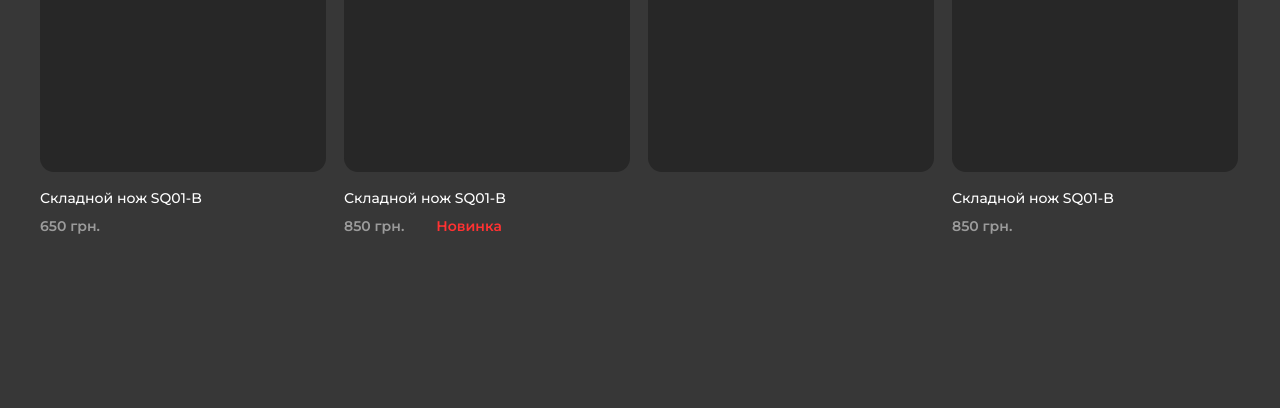
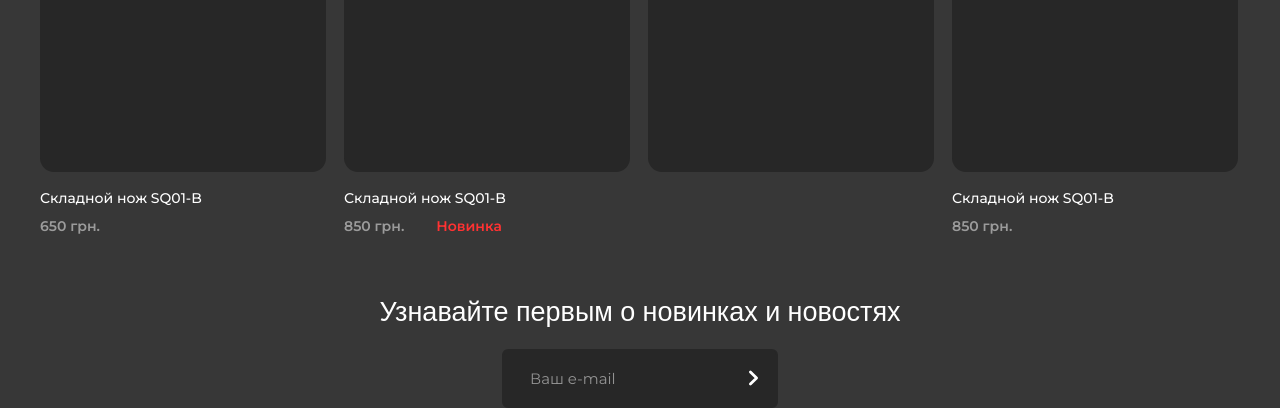
Before and after one commit to pogrebniy89/tuotown, a plain HTML site: page index.html in a window 1280 px wide. Shown: the part 1595-2003 px from the top of the page. Before the commit the page ends 1836 px from the top, so only its background shows below. Drawn offline with nearby package versions, Linux system fonts and the light colour scheme.

Commit message:
final section-4

```diff
--- a/index.html
+++ b/index.html
@@ -95,7 +95,7 @@
         </div>
     </div>
 </section>
-<div class="section-3">
+<section class="section-3">
     <div class="container">
         <div class="wrap-section-3">
             <ul class="catalog-section-3">
@@ -185,8 +185,20 @@
             </ul>
         </div>
     </div>
+</section>
+<section class="section-4">
+<div class="container">
+    <div class="wrap-section-4">
+        <span>Узнавайте первым о новинках и новостях</span>
+        <div class="send-email-4">
+            <form action="#w">
+                <input type="email" id="email-s-4" placeholder="Ваш e-mail">
+                <button id="submit-s-4"></button>
+            </form>
+        </div>
+    </div>
 </div>
-
+</section>
 
 <script src="js/script.js"></script>
 </body>
--- /dev/null
+++ b/scss/_section-4.scss
@@ -0,0 +1,59 @@
+.section-4 {
+  margin-top: 49px;
+}
+
+.wrap-section-4 {
+  //width: 100%;
+  display: flex;
+  flex-direction: column;
+  align-items: center;
+
+  span {
+    @include J500(27, 42);
+    margin-bottom: 17px;
+  }
+}
+
+.send-email-4{
+  position: relative;
+}
+
+#email-s-4 {
+  width: 276px;
+  height: 59px;
+  background: $bg-price-card;
+  border: 2px solid $bg-price-card;
+  border-radius: 6px;
+  text-decoration: none;
+  cursor: pointer;
+  outline: none;
+  transition: 0.4s;
+  padding-left: 26px;
+  padding-right: 45px;
+  @include M400(15, 18);
+  &::placeholder {
+    @include M400(15, 18);
+    opacity: 0.5;
+  }
+  &:focus{
+    border: 2px solid $dark;
+  }
+}
+
+#submit-s-4 {
+  background: center/30% url(../img/right.svg) no-repeat;
+  cursor: pointer;
+  border: none;
+  outline: none;
+  width: auto;
+  height: 100%;
+  position: absolute;
+  right: 7px;
+  padding-right: 30px;
+  &:hover{
+    background: center/30% url(../img/right_g.svg) no-repeat;
+  }
+  &:active{
+    background: center/30% url(../img/right_r.svg) no-repeat;
+  }
+}
--- a/scss/style.scss
+++ b/scss/style.scss
@@ -56,3 +56,4 @@ img {
 @import 'section-1';
 @import 'section-2';
 @import 'section-3';
+@import 'section-4';
```
Also changed, not shown: img/right.svg (added), img/right_g.svg (added), img/right_r.svg (added), scss/style.css.
